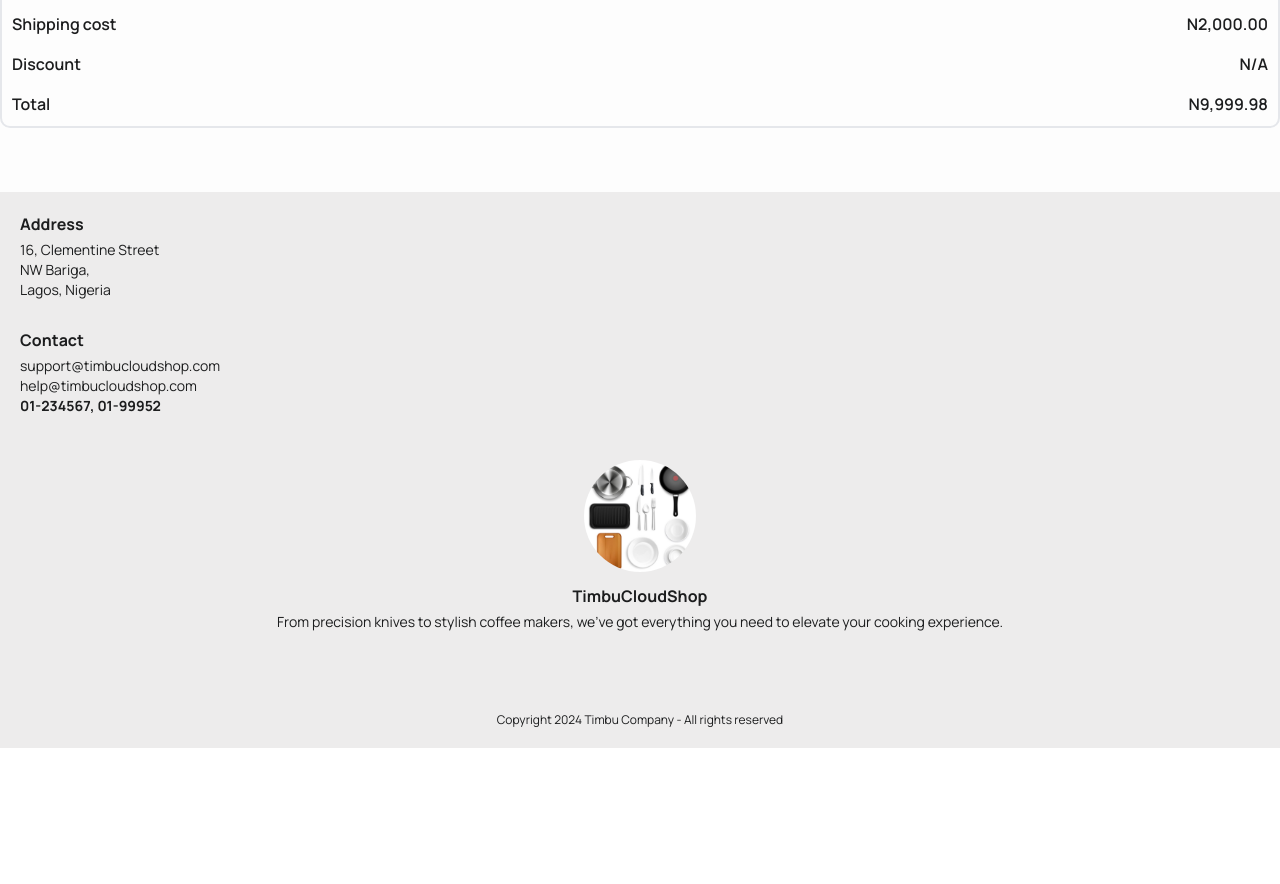
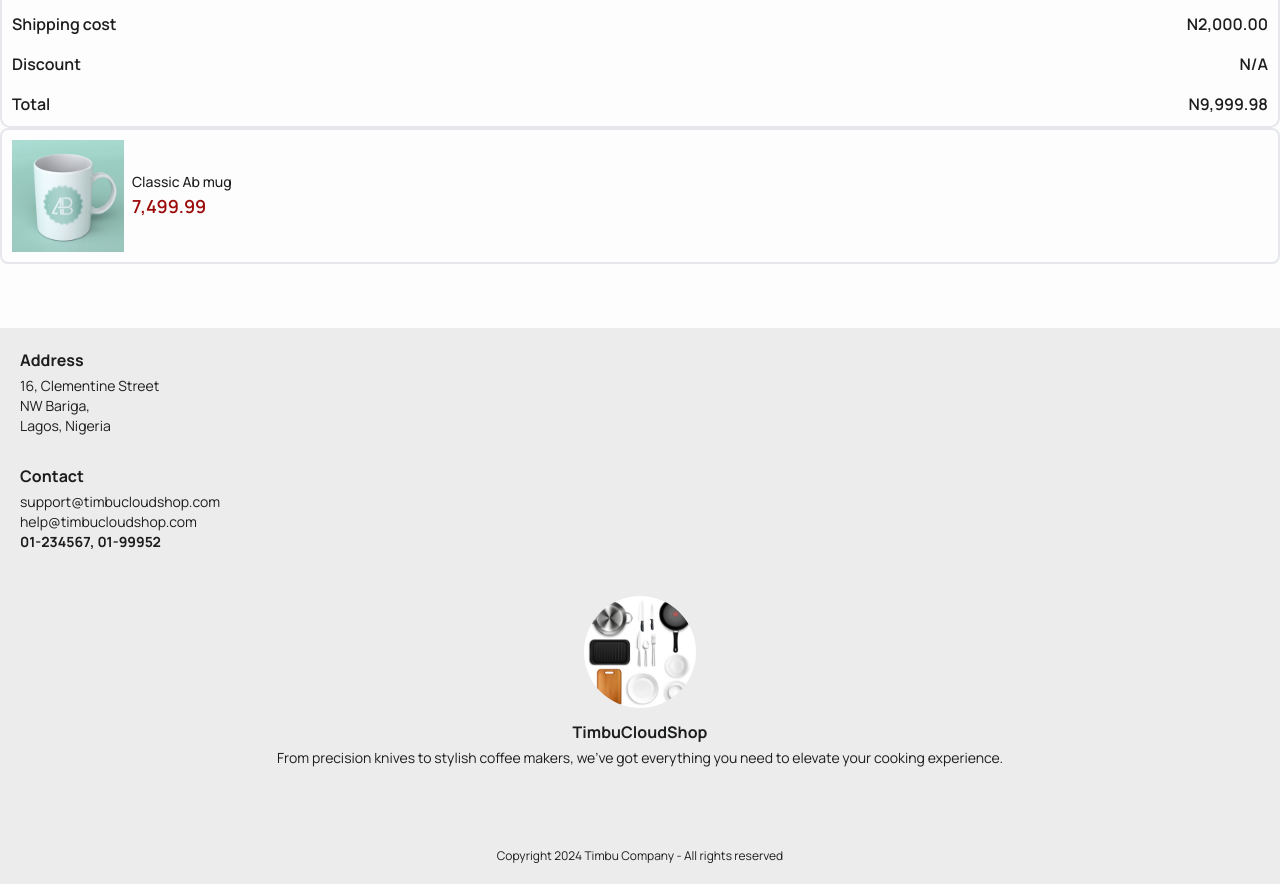
Before and after one commit to kushyzee/timbu-cloud-shop, a React (Vite) app: page /checkout in a window 1280 px wide. Shown: the part 1440-2324 px from the top of the page. Before the commit the page ends 2188 px from the top, so only its background shows below. Built offline with nearby package versions, Linux system fonts and the light colour scheme.

Commit message:
Made changes to UI

```diff
--- a/src/components/CartItem.jsx
+++ b/src/components/CartItem.jsx
@@ -0,0 +1,27 @@
+import { HiPlusSmall, HiMinusSmall } from "react-icons/hi2";
+import { MdDelete } from "react-icons/md";
+import products from "../assets/productList";
+
+const CartItem = ({isCart=true}) => {
+  const product = products[0];
+
+  return (
+    <div className="font-sm border-customGray-300 mb-2 flex items-center justify-start gap-2 rounded-lg border-2 p-2.5">
+      <div className="aspect-square h-28">
+        <img
+          src={product.image}
+          alt={product.name}
+          className="h-full w-full object-cover"
+        />
+      </div>
+      <div>
+        <p className="text-sm font-medium">{product.name}</p>
+        <p className="text-lg font-semibold text-customRed">{product.price}</p>
+        {isCart && <div className="border-customGray-300 mt-4 flex items-center justify-around gap-3 rounded-md border-2 px-2 py-1"><HiMinusSmall className="inline-block text-xl" /><p>1</p><HiPlusSmall className="inline-block text-xl" /></div>}
+      </div>
+      {isCart && <MdDelete className="ml-auto inline-block text-2xl" />}
+    </div>
+  );
+};
+
+export default CartItem;
--- a/src/components/PaymentDetails.jsx
+++ b/src/components/PaymentDetails.jsx
@@ -3,7 +3,6 @@ import { MdOutlineCreditCard } from "react-icons/md";
 import { BiCalendar } from "react-icons/bi";
 import { RiInformation2Line } from "react-icons/ri";
 import { Link } from "react-router-dom";
-import OrderSummary from "./OrderSummary";
 
 const PaymentDetails = () => {
   return (
@@ -192,8 +191,6 @@ const PaymentDetails = () => {
 
         <Link className="mt-5 block text-center text-sm font-semibold bg-customGray-800 text-customGray-50 rounded-md py-2.5 px-4" to="/payment-success">Pay now</Link>
       </form>
-
-      <OrderSummary isCart={false} />
     </div>
   );
 };
--- a/src/pages/Cart.jsx
+++ b/src/pages/Cart.jsx
@@ -1,11 +1,8 @@
-import products from "../assets/productList";
-import { HiPlusSmall, HiMinusSmall } from "react-icons/hi2";
-import { MdDelete } from "react-icons/md";
 import OrderSummary from "../components/OrderSummary";
 import PageLabel from "../components/PageLabel";
+import CartItem from "../components/CartItem";
 
 const Cart = () => {
-  const product = products[0];
   return (
     <section className="text-base text-customGray-800 lg:mb-32">
 
@@ -16,27 +13,8 @@ const Cart = () => {
           <p className="text-sm font-medium">1 item</p>
         </div>
 
-        <div className="font-sm border-customGray-300 mb-2 flex items-center justify-start gap-2 rounded-[10px] border-2 p-2.5">
-            <div className="aspect-square h-28">
-              <img
-                src={product.image}
-                alt={product.name}
-                className="h-full w-full object-cover"
-              />
-            </div>
-            <div className="">
-              <p className="text-sm font-medium">{product.name}</p>
-              <p className="text-lg font-semibold text-customRed">
-                {product.price}
-              </p>
-              <div className="border-customGray-300 mt-4 flex items-center justify-around gap-3 rounded-md border-2 px-2 py-1">
-                <HiMinusSmall className="inline-block text-xl" />
-                <p>1</p>
-                <HiPlusSmall className="inline-block text-xl" />
-              </div>
-            </div>
-            <MdDelete className="ml-auto inline-block text-2xl" />
-          </div>
+        <CartItem />
+
       </div>
         <OrderSummary />
       </div>
--- a/src/pages/Checkout.jsx
+++ b/src/pages/Checkout.jsx
@@ -1,6 +1,8 @@
 import PageLabel from "../components/PageLabel"
 import RadioButtons from "../components/RadioButtons"
 import PaymentDetails from "../components/PaymentDetails"
+import OrderSummary from "../components/OrderSummary";
+import CartItem from "../components/CartItem";
 
 const Checkout = () => {
   return (
@@ -13,6 +15,8 @@ const Checkout = () => {
 
         <div className="mt-5">
           <PaymentDetails />
+          <OrderSummary isCart={false} />
+          <CartItem isCart={false} className="mt-8" />
         </div>
     </section>
   )
```
